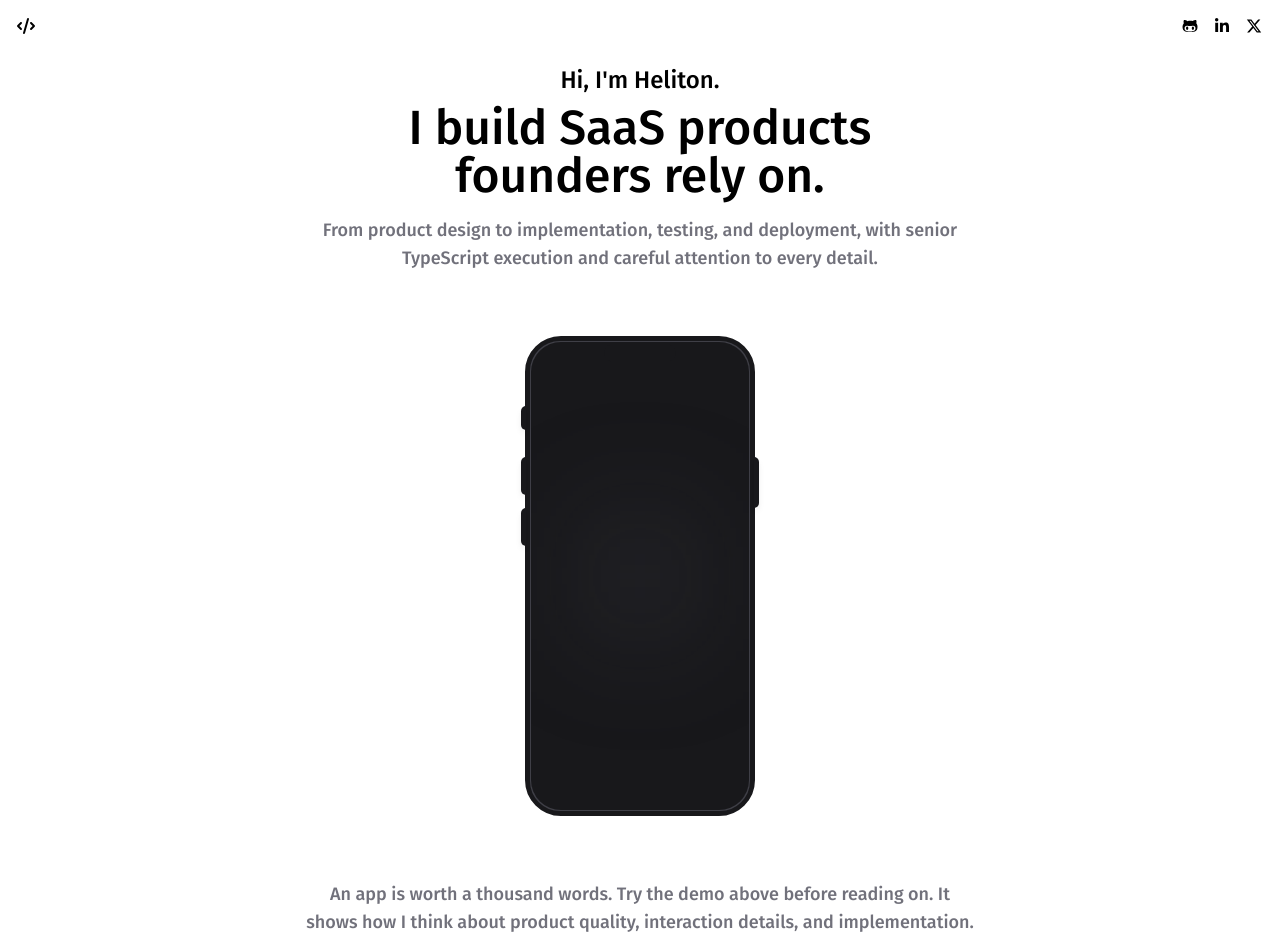
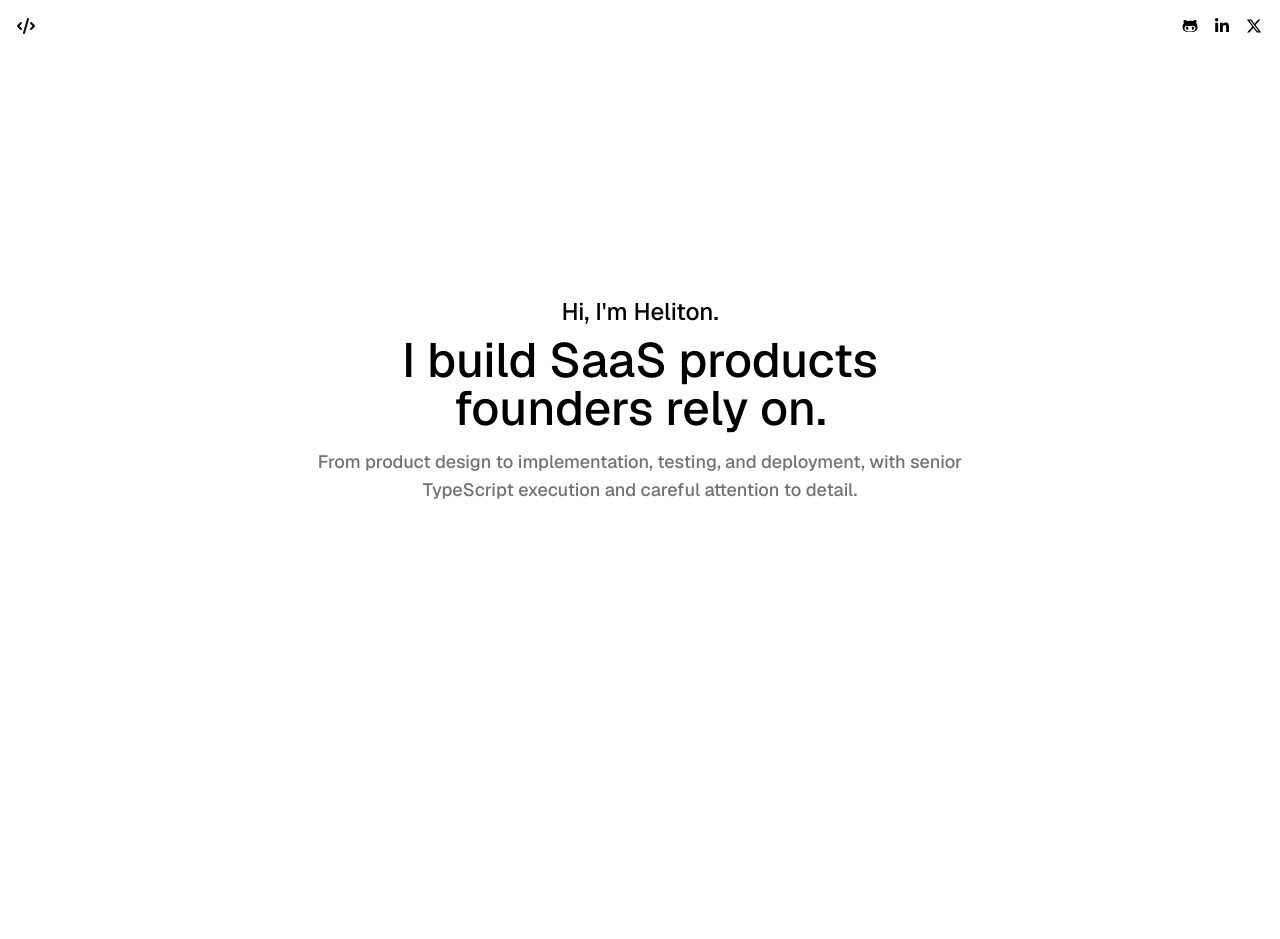
Before and after one commit to hnordt/hnordt.dev, a SvelteKit app: page / in a window 1280 px wide. Shown: the top 939 px of the page. After the commit the page ends 800 px from the top, so only its background shows below. Built offline with nearby package versions, Linux system fonts and the light colour scheme.

Commit message:
Switch to Geist font and refactor homepage layout

```diff
--- a/package.json
+++ b/package.json
@@ -13,7 +13,7 @@
     "prepare": "svelte-kit sync"
   },
   "dependencies": {
-    "@fontsource/fira-sans": "^5.2.7",
+    "@fontsource/geist": "^5.2.9",
     "marked": "^18.0.5"
   },
   "devDependencies": {
--- a/src/app.html
+++ b/src/app.html
@@ -1,5 +1,5 @@
 <!doctype html>
-<html lang="en">
+<html class="snap-y snap-mandatory antialiased" lang="en">
   <head>
     <meta charset="utf-8" />
     <meta name="viewport" content="width=device-width, initial-scale=1" />
--- a/src/lib/components/Section.svelte
+++ b/src/lib/components/Section.svelte
@@ -2,12 +2,15 @@
   import type { Snippet } from "svelte";
 
   type Props = {
+    class?: string;
     children: Snippet;
   };
 
-  let { children }: Props = $props();
+  let { class: klass = "max-w-2xl text-center", children }: Props = $props();
 </script>
 
-<section class="mx-auto max-w-2xl">
-  {@render children()}
+<section class="flex h-dvh snap-start flex-col justify-center p-16">
+  <div class={["mx-auto", klass]}>
+    {@render children()}
+  </div>
 </section>
--- a/src/routes/+page.svelte
+++ b/src/routes/+page.svelte
@@ -5,14 +5,9 @@
   const wipId = $props.id();
 </script>
 
-<div
-  class="flex h-dvh flex-col"
-  inert={!dev}
-  aria-hidden={dev ? undefined : "true"}
->
 <Header />
 
-  <main class="flex flex-1 items-center justify-center p-16 text-center">
+<main inert={!dev} aria-hidden={dev ? undefined : "true"}>
   <Section>
     <p class="text-2xl font-medium">Hi, I'm Heliton.</p>
 
@@ -22,22 +17,21 @@
 
     <p class="mt-4 text-lg font-medium text-pretty text-zinc-500">
       From product design to implementation, testing, and deployment, with
-        senior TypeScript execution and careful attention to every detail.
+      senior TypeScript execution and careful attention to detail.
     </p>
 
-      <div class="mt-16 flex items-center justify-center">
+    <!-- <div class="mt-16 flex items-center justify-center">
       <Device />
-      </div>
+    </div> -->
 
-      <p class="mt-16 text-lg font-medium text-pretty text-zinc-500">
-        An app is worth a thousand words. Try the demo above before reading on.
-        It shows how I think about product quality, interaction details, and
+    <!-- <p class="mt-16 text-lg font-medium text-pretty text-zinc-500">
+      An app is worth a thousand words. Try the demo above before reading on. It
+      shows how I think about product quality, interaction details, and
       implementation. The source code is available if you want to inspect the
       work.
-      </p>
+    </p> -->
   </Section>
 </main>
-</div>
 
 {#if !dev}
   <div
--- a/src/routes/layout.css
+++ b/src/routes/layout.css
@@ -3,5 +3,5 @@
 @plugin "@tailwindcss/typography";
 
 @theme {
-  --font-sans: "Fira Sans", system-ui, sans-serif;
+  --font-sans: "Geist", system-ui, sans-serif;
 }
```
Also changed, not shown: src/routes/+layout.svelte (+3 -6 lines), 1 other file (tests, documents, lock files or other folders). Lines whose indentation alone changed are shown as unchanged.
